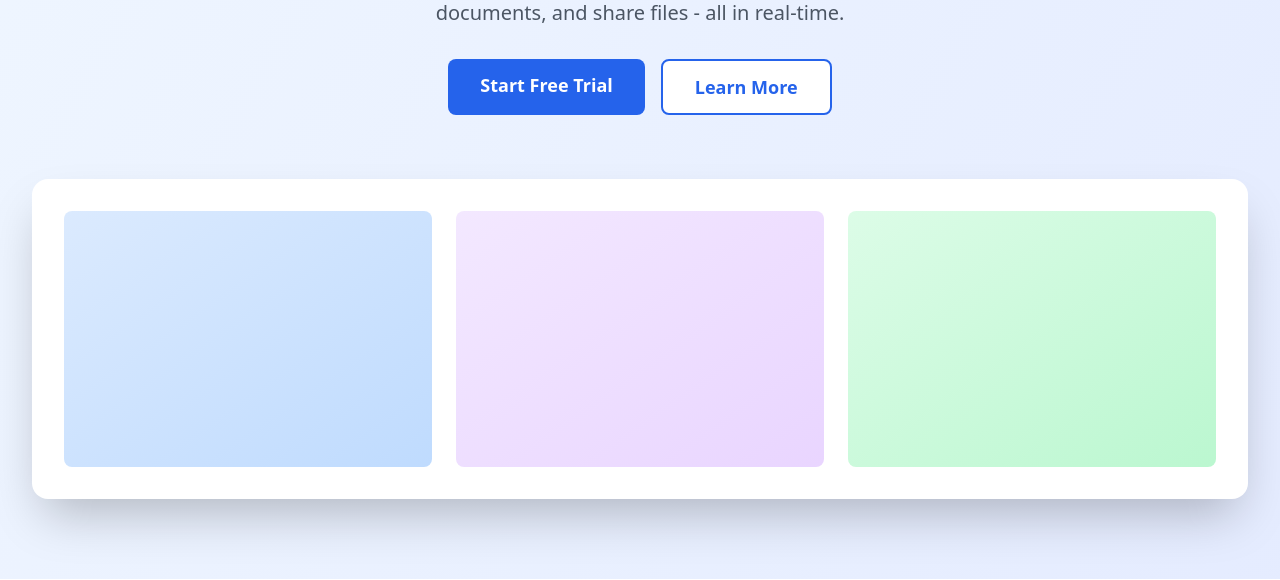
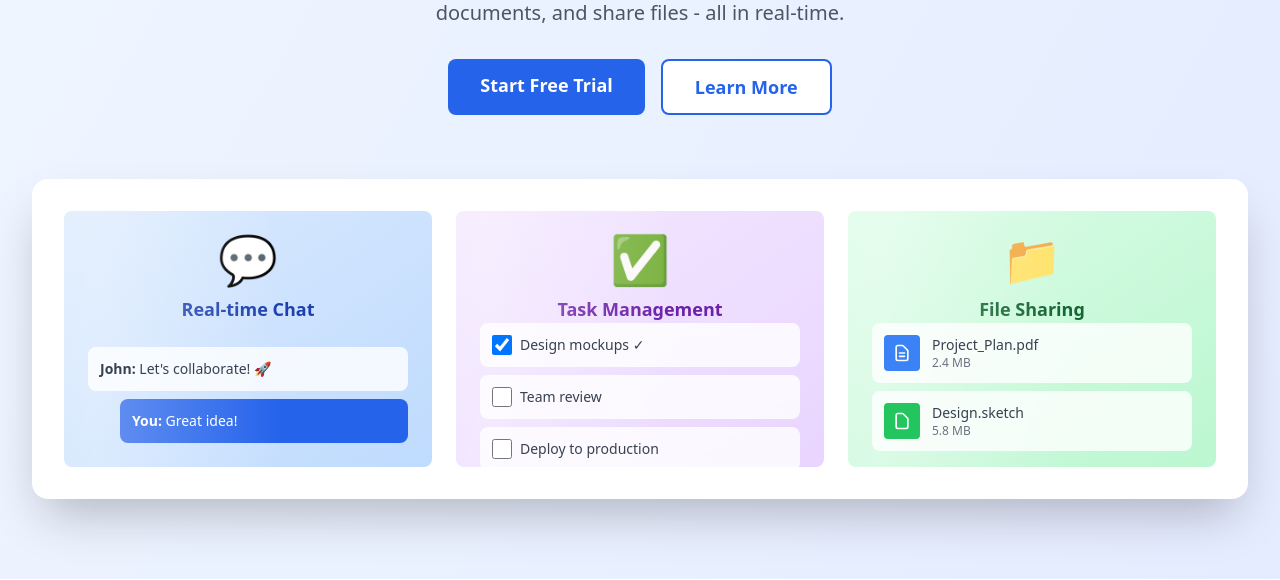
Before and after one commit to mohansaini79/SyncSpace-WebSoftware, a Flask app: page / in a window 1280 px wide. Shown: the part 293-873 px from the top of the page. Run offline with Flask 3, Linux system fonts and the light colour scheme; some libraries are stand-ins or nearby versions.

Commit message:
Add feature previews and animations to index.html
Added feature previews for real-time chat, task management, and file sharing with animations.

```diff
--- a/templates/index.html
+++ b/templates/index.html
@@ -6,6 +6,43 @@
     <title>SyncSpace - Real-time Collaboration Platform</title>
     <script src="https://cdn.tailwindcss.com"></script>
     <link rel="stylesheet" href="/static/css/animations.css">
+    <style>
+        .feature-preview {
+            position: relative;
+            overflow: hidden;
+        }
+
+        .feature-preview::before {
+            content: '';
+            position: absolute;
+            top: 0;
+            left: -100%;
+            width: 100%;
+            height: 100%;
+            background: linear-gradient(90deg, transparent, rgba(255,255,255,0.3), transparent);
+            animation: shimmer 3s infinite;
+        }
+
+        @keyframes shimmer {
+            0% { left: -100%; }
+            100% { left: 100%; }
+        }
+
+        .chat-bubble {
+            animation: slideUp 0.5s ease-out;
+        }
+
+        @keyframes slideUp {
+            from {
+                opacity: 0;
+                transform: translateY(20px);
+            }
+            to {
+                opacity: 1;
+                transform: translateY(0);
+            }
+        }
+    </style>
 </head>
 <body class="bg-gradient-to-br from-blue-50 to-indigo-100">
 
@@ -47,12 +84,80 @@
                 </div>
             </div>
 
-            <!-- Hero Image/Animation -->
+            <!-- Hero Feature Previews (UPDATED WITH CONTENT) -->
             <div class="mt-16 bg-white rounded-2xl shadow-2xl p-8 animate-fade-in">
                 <div class="grid grid-cols-1 md:grid-cols-3 gap-6">
-                    <div class="bg-gradient-to-br from-blue-100 to-blue-200 rounded-lg p-6 h-64"></div>
-                    <div class="bg-gradient-to-br from-purple-100 to-purple-200 rounded-lg p-6 h-64"></div>
-                    <div class="bg-gradient-to-br from-green-100 to-green-200 rounded-lg p-6 h-64"></div>
+
+                    <!-- Preview 1: Real-time Chat -->
+                    <div class="bg-gradient-to-br from-blue-100 to-blue-200 rounded-lg p-6 h-64 feature-preview flex flex-col justify-between">
+                        <div class="text-center">
+                            <div class="text-5xl mb-3">💬</div>
+                            <h3 class="text-lg font-bold text-blue-800">Real-time Chat</h3>
+                        </div>
+                        <div class="space-y-2">
+                            <div class="chat-bubble bg-white/80 backdrop-blur-sm rounded-lg p-3 text-sm text-gray-700">
+                                <strong>John:</strong> Let's collaborate! 🚀
+                            </div>
+                            <div class="chat-bubble bg-blue-600 text-white rounded-lg p-3 text-sm ml-8" style="animation-delay: 0.2s">
+                                <strong>You:</strong> Great idea!
+                            </div>
+                        </div>
+                    </div>
+
+                    <!-- Preview 2: Task Management -->
+                    <div class="bg-gradient-to-br from-purple-100 to-purple-200 rounded-lg p-6 h-64 feature-preview flex flex-col justify-between">
+                        <div class="text-center">
+                            <div class="text-5xl mb-3">✅</div>
+                            <h3 class="text-lg font-bold text-purple-800">Task Management</h3>
+                        </div>
+                        <div class="space-y-2">
+                            <div class="bg-white/80 backdrop-blur-sm rounded-lg p-3 flex items-center gap-2">
+                                <input type="checkbox" checked class="w-5 h-5 text-purple-600 rounded">
+                                <span class="text-sm text-gray-700">Design mockups ✓</span>
+                            </div>
+                            <div class="bg-white/80 backdrop-blur-sm rounded-lg p-3 flex items-center gap-2">
+                                <input type="checkbox" class="w-5 h-5 text-purple-600 rounded">
+                                <span class="text-sm text-gray-700">Team review</span>
+                            </div>
+                            <div class="bg-white/80 backdrop-blur-sm rounded-lg p-3 flex items-center gap-2">
+                                <input type="checkbox" class="w-5 h-5 text-purple-600 rounded">
+                                <span class="text-sm text-gray-700">Deploy to production</span>
+                            </div>
+                        </div>
+                    </div>
+
+                    <!-- Preview 3: File Sharing -->
+                    <div class="bg-gradient-to-br from-green-100 to-green-200 rounded-lg p-6 h-64 feature-preview flex flex-col justify-between">
+                        <div class="text-center">
+                            <div class="text-5xl mb-3">📁</div>
+                            <h3 class="text-lg font-bold text-green-800">File Sharing</h3>
+                        </div>
+                        <div class="space-y-2">
+                            <div class="bg-white/80 backdrop-blur-sm rounded-lg p-3 flex items-center gap-3">
+                                <div class="bg-blue-500 rounded p-2">
+                                    <svg class="w-5 h-5 text-white" fill="none" stroke="currentColor" viewBox="0 0 24 24">
+                                        <path stroke-linecap="round" stroke-linejoin="round" stroke-width="2" d="M9 12h6m-6 4h6m2 5H7a2 2 0 01-2-2V5a2 2 0 012-2h5.586a1 1 0 01.707.293l5.414 5.414a1 1 0 01.293.707V19a2 2 0 01-2 2z"></path>
+                                    </svg>
+                                </div>
+                                <div class="flex-1">
+                                    <p class="text-sm font-medium text-gray-700">Project_Plan.pdf</p>
+                                    <p class="text-xs text-gray-500">2.4 MB</p>
+                                </div>
+                            </div>
+                            <div class="bg-white/80 backdrop-blur-sm rounded-lg p-3 flex items-center gap-3">
+                                <div class="bg-green-500 rounded p-2">
+                                    <svg class="w-5 h-5 text-white" fill="none" stroke="currentColor" viewBox="0 0 24 24">
+                                        <path stroke-linecap="round" stroke-linejoin="round" stroke-width="2" d="M7 21h10a2 2 0 002-2V9.414a1 1 0 00-.293-.707l-5.414-5.414A1 1 0 0012.586 3H7a2 2 0 00-2 2v14a2 2 0 002 2z"></path>
+                                    </svg>
+                                </div>
+                                <div class="flex-1">
+                                    <p class="text-sm font-medium text-gray-700">Design.sketch</p>
+                                    <p class="text-xs text-gray-500">5.8 MB</p>
+                                </div>
+                            </div>
+                        </div>
+                    </div>
+
                 </div>
             </div>
         </div>
```
